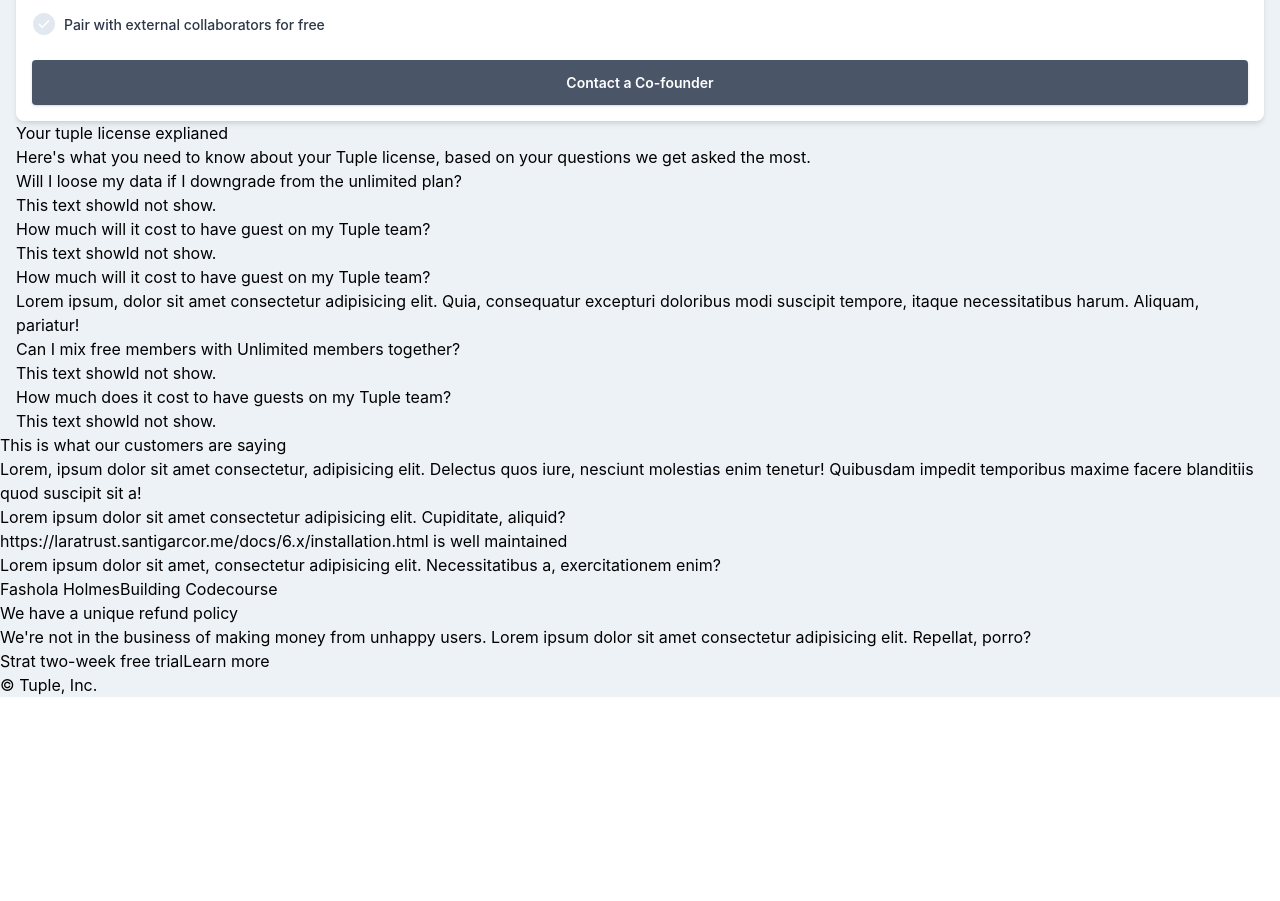
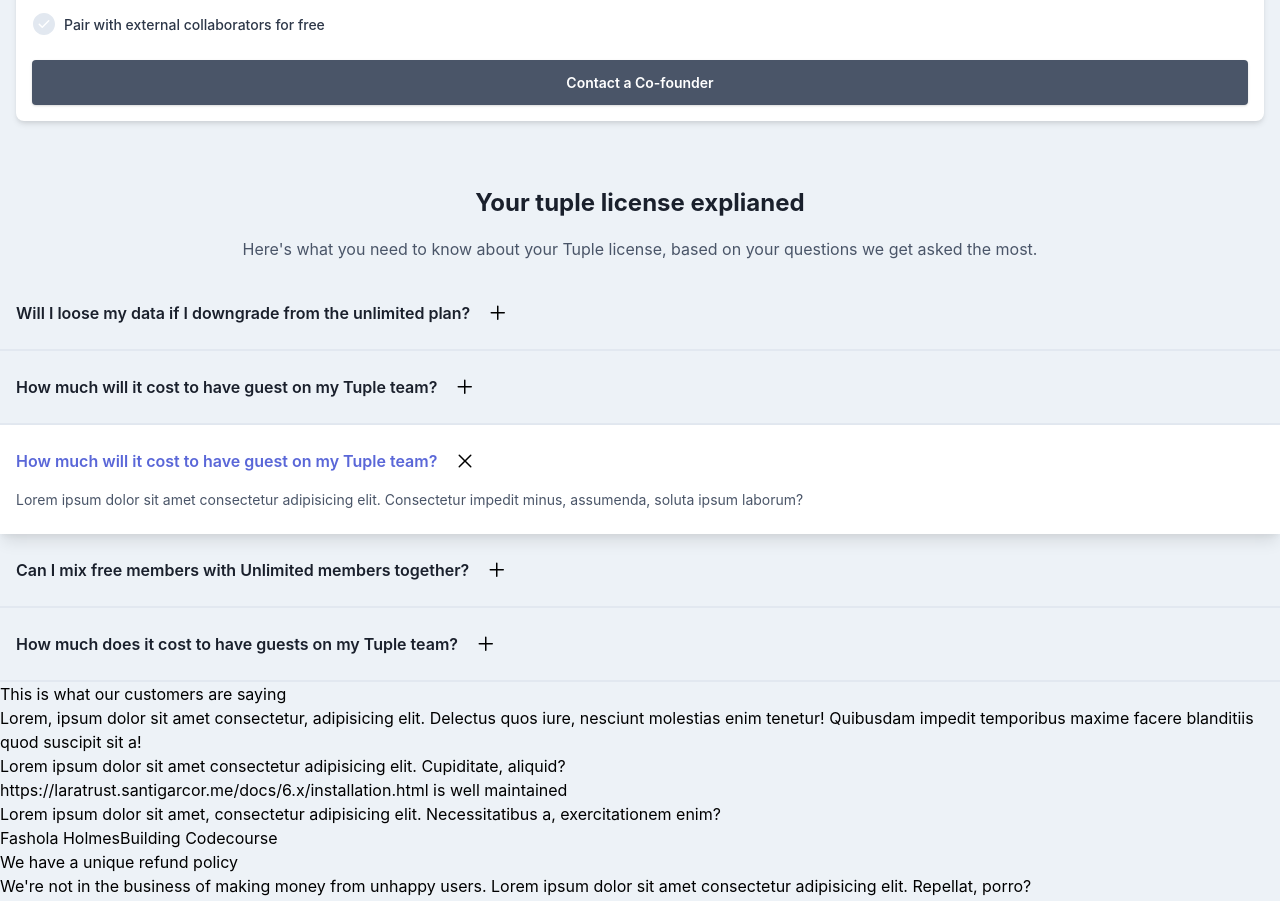
Before and after one commit to Midstackdev/vue-tailwind-workcation, a Vue app: page /price in a window 1280 px wide. Shown: the part 822-1723 px from the top of the page. Before the commit the page ends 1519 px from the top, so only its background shows below. Built offline with nearby package versions, Linux system fonts and the light colour scheme; the HTML template or start-up script is replaced by a standard one; what @tailwindcss/custom-forms would draw is missing.

Commit message:
Q&A section

```diff
--- a/src/components/pricing/Slices.vue
+++ b/src/components/pricing/Slices.vue
@@ -1,52 +1,79 @@
 <template>
-  <div>
-    <h2>Your tuple license explianed</h2>
-    <p>
-      Here's what you need to know about your Tuple license, based on your questions we get asked the most.
-    </p>
-    <dl>
-      <div>
-        <dt>
-          Will I loose my data if I downgrade from the unlimited plan?
+  <section class="mt-16">
+    <div class="px-4">
+      <h2 class="text-2xl font-bold text-center text-gray-900">Your tuple license explianed</h2>
+      <p class="mt-4 text-center text-gray-700">
+        Here's what you need to know about your Tuple license, based on your questions we get asked the most.
+      </p>
+    </div>
+    <dl class="mt-4">
+      <div class="px-4 py-6 border-b-2">
+        <dt class="flex items-center">
+          <span class="font-semibold text-gray-900">Will I loose my data if I downgrade from the unlimited plan?</span>
+          <button class="ml-4 block focus:outline-none">
+            <svg class="h-6 w-6 fill-current" width="24" height="24">
+              <path fill-rule="evenodd" vector-effect="non-scaling-stroke" d="M11.75 4.5a.75.75 0 01.75.75V11h5.75a.75.75 0 010 1.5H12.5v5.75a.75.75 0 01-1.5 0V12.5H5.25a.75.75 0 010-1.5H11V5.25a.75.75 0 01.75-.75z"/>
+            </svg>
+          </button>
         </dt>
-        <dd>
+        <dd class="hidden">
           This text showld not show.
         </dd>
       </div>
-      <div>
-        <dt>
-          How much will it cost to have guest on my Tuple team?
+      <div class="px-4 py-6 border-b-2">
+        <dt class="flex items-center">
+          <span class="font-semibold text-gray-900">How much will it cost to have guest on my Tuple team?</span>
+          <button class="ml-4 block focus:outline-none">
+            <svg class="h-6 w-6 fill-current" width="24" height="24">
+              <path fill-rule="evenodd" vector-effect="non-scaling-stroke" d="M11.75 4.5a.75.75 0 01.75.75V11h5.75a.75.75 0 010 1.5H12.5v5.75a.75.75 0 01-1.5 0V12.5H5.25a.75.75 0 010-1.5H11V5.25a.75.75 0 01.75-.75z"/>
+            </svg>
+          </button>
         </dt>
-        <dd>
+        <dd class="hidden">
           This text showld not show.
         </dd>
       </div>
-      <div>
-        <dt>
-          How much will it cost to have guest on my Tuple team?
+      <div class="px-4 py-6 bg-white shadow-lg">
+        <dt class="flex items-center">
+          <span class="font-semibold text-indigo-600">How much will it cost to have guest on my Tuple team?</span>
+          <button class="ml-4 block focus:outline-none">
+            <svg class="h-6 w-6 fill-current" width="24" height="24">
+              <path fill-rule="evenodd" vector-effect="non-scaling-stroke" d="M5.72 5.72a.75.75 0 011.06 0L12 10.94l5.22-5.22a.75.75 0 111.06 1.06L13.06 12l5.22 5.22a.75.75 0 11-1.06 1.06L12 13.06l-5.22 5.22a.75.75 0 01-1.06-1.06L10.94 12 5.72 6.78a.75.75 0 010-1.06z"/>
+            </svg>
+          </button>
         </dt>
-        <dd>
-          Lorem ipsum, dolor sit amet consectetur adipisicing elit. Quia, consequatur excepturi doloribus modi suscipit tempore, itaque necessitatibus harum. Aliquam, pariatur!
+        <dd class="mt-4 text-sm text-gray-700">
+          <p>Lorem ipsum dolor sit amet consectetur adipisicing elit. Consectetur impedit minus, assumenda, soluta ipsum laborum?</p>
         </dd>
       </div>
-      <div>
-        <dt>
-          Can I mix free members with Unlimited members together?
+      <div class="px-4 py-6 border-b-2">
+        <dt class="flex items-center">
+          <span class="font-semibold text-gray-900">Can I mix free members with Unlimited members together?</span>
+          <button class="ml-4 block focus:outline-none">
+            <svg class="h-6 w-6 fill-current" width="24" height="24">
+              <path fill-rule="evenodd" vector-effect="non-scaling-stroke" d="M11.75 4.5a.75.75 0 01.75.75V11h5.75a.75.75 0 010 1.5H12.5v5.75a.75.75 0 01-1.5 0V12.5H5.25a.75.75 0 010-1.5H11V5.25a.75.75 0 01.75-.75z"/>
+            </svg>
+          </button>
         </dt>
-        <dd>
+        <dd class="hidden">
           This text showld not show.
         </dd>
       </div>
-      <div>
-        <dt>
-          How much does it cost to have guests on my Tuple team?
+      <div class="px-4 py-6 border-b-2">
+        <dt class="flex items-center">
+          <span class="font-semibold text-gray-900">How much does it cost to have guests on my Tuple team?</span>
+          <button class="ml-4 block focus:outline-none">
+            <svg class="h-6 w-6 fill-current" width="24" height="24">
+              <path fill-rule="evenodd" vector-effect="non-scaling-stroke" d="M11.75 4.5a.75.75 0 01.75.75V11h5.75a.75.75 0 010 1.5H12.5v5.75a.75.75 0 01-1.5 0V12.5H5.25a.75.75 0 010-1.5H11V5.25a.75.75 0 01.75-.75z"/>
+            </svg>
+          </button>
         </dt>
-        <dd>
+        <dd class="hidden">
           This text showld not show.
         </dd>
       </div>
     </dl>
-  </div>
+  </section>
 </template>
 
 <script>
--- a/src/views/TuplesPricing.vue
+++ b/src/views/TuplesPricing.vue
@@ -13,8 +13,8 @@
         Lorem ipsum dolor sit amet consectetur, adipisicing elit. Magnam molestias, rem eum quas debitis nostrum cupiditate vero accusamus.
       </p>
       <Cards/>
-      <Slices />
     </main>
+    <Slices />
     <Testimonial />
   </div>
 </template>
```
